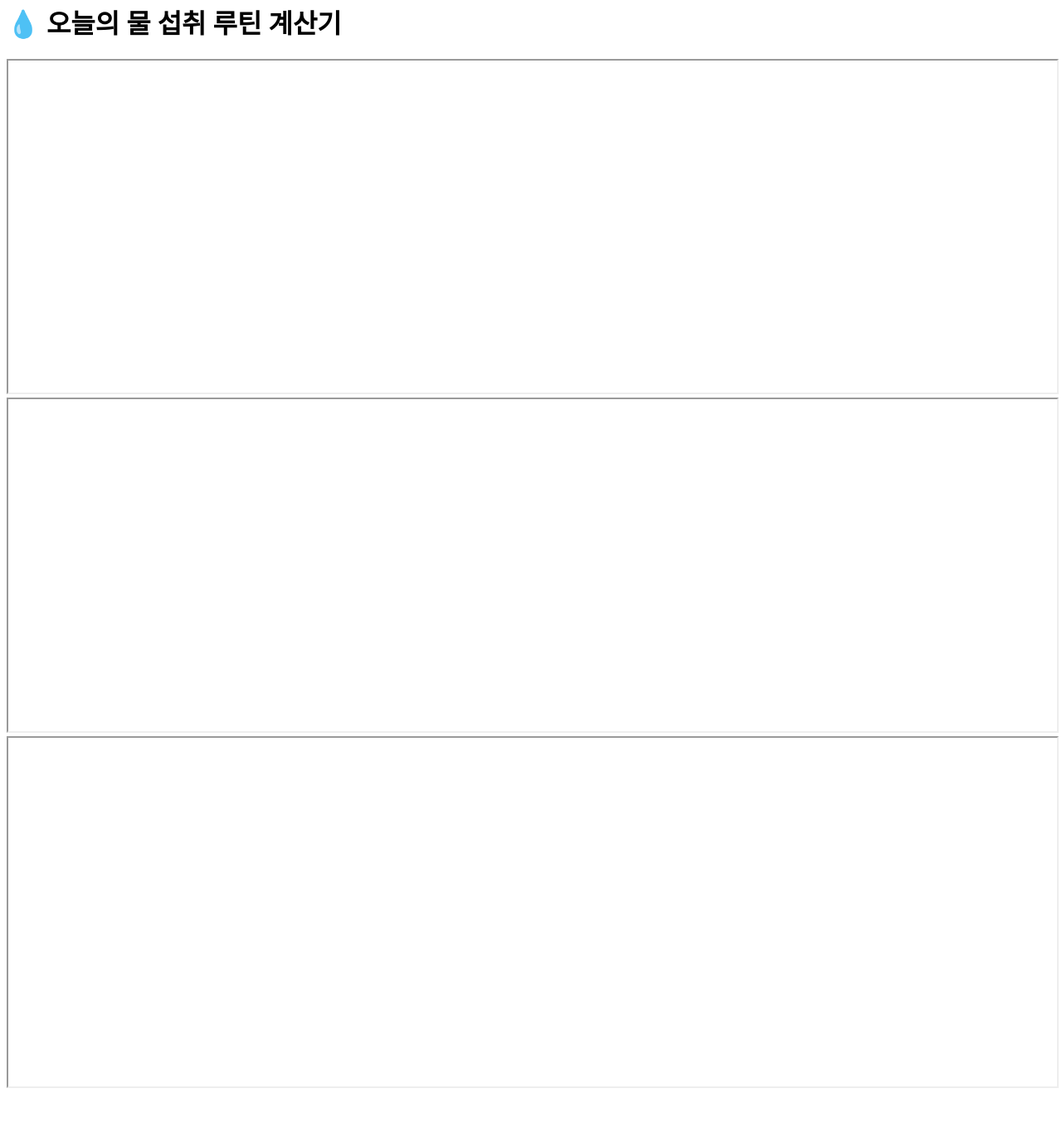
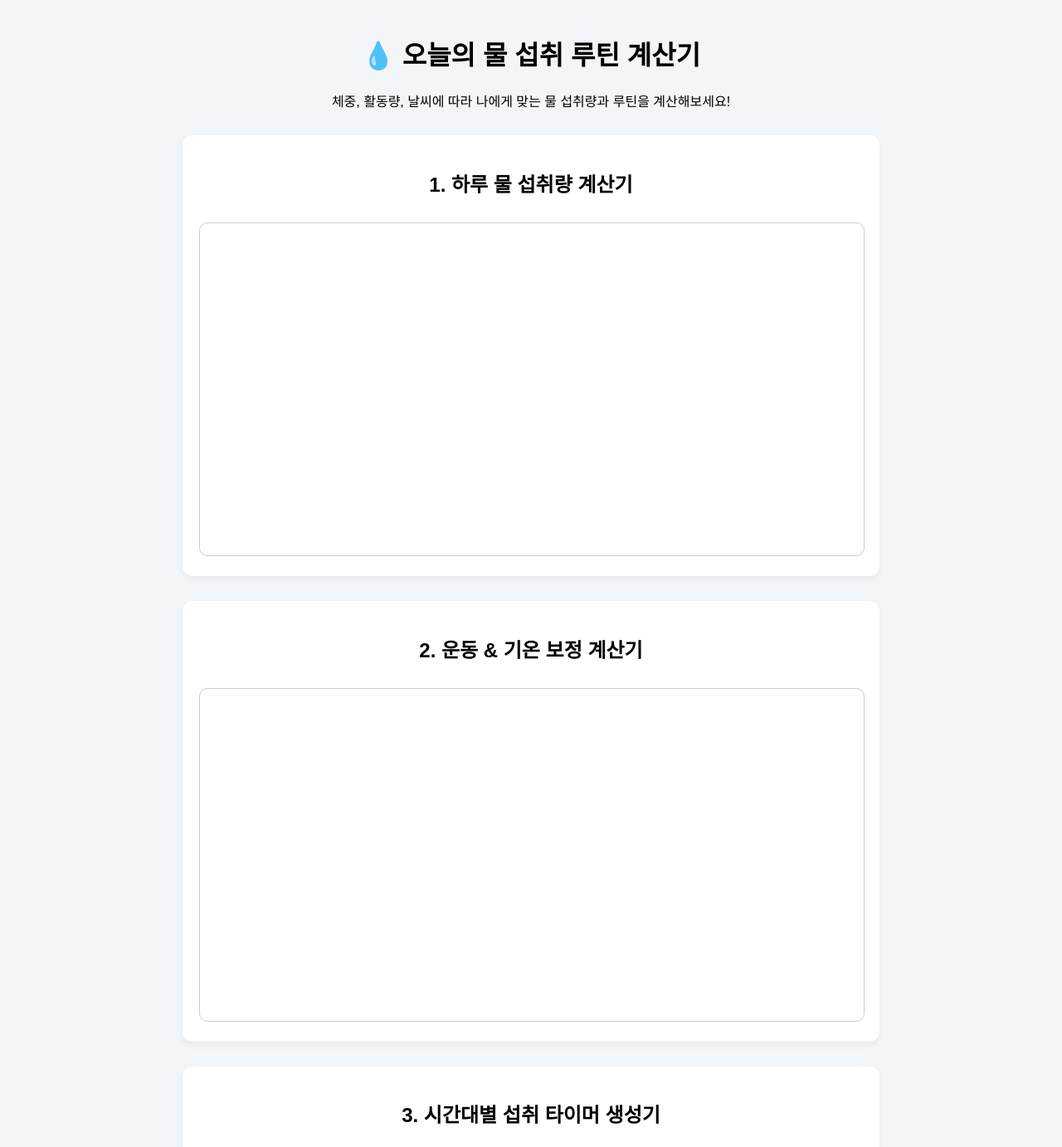
Before and after one commit to Blueknot-s/daily-water-app, a plain HTML site: page index.html in a window 1280 px wide. Shown: the part 18-1400 px from the top of the page at 83% size. Before the commit the page ends 1341 px from the top, so only its background shows below. Drawn offline with Linux system fonts and the light colour scheme.

Commit message:
Update index.html

```diff
--- a/index.html
+++ b/index.html
@@ -1,15 +1,46 @@
-
 <!DOCTYPE html>
 <html lang="ko">
 <head>
   <meta charset="UTF-8">
   <title>오늘의 물 섭취 루틴 계산기</title>
   <meta name="viewport" content="width=device-width, initial-scale=1.0">
+  <meta name="description" content="체중, 운동량, 기온에 따라 물 섭취량을 계산하고 시간대별 타이머까지 확인하는 건강 계산기 패키지">
+  <style>
+    body { font-family: 'Arial', sans-serif; background: #f2f6f8; padding: 30px; }
+    h1, h2 { text-align: center; }
+    .section {
+      background: #ffffff;
+      border-radius: 12px;
+      padding: 20px;
+      margin: 30px auto;
+      max-width: 800px;
+      box-shadow: 0 4px 10px rgba(0,0,0,0.05);
+    }
+    iframe {
+      width: 100%;
+      border: 1px solid #ccc;
+      border-radius: 10px;
+      margin-top: 10px;
+    }
+  </style>
 </head>
 <body>
   <h1>💧 오늘의 물 섭취 루틴 계산기</h1>
-  <iframe src="daily-water-basic.html" width="100%" height="400"></iframe>
-  <iframe src="daily-water-activity-weather.html" width="100%" height="400"></iframe>
-  <iframe src="daily-water-timer.html" width="100%" height="420"></iframe>
+  <p style="text-align:center;">체중, 활동량, 날씨에 따라 나에게 맞는 물 섭취량과 루틴을 계산해보세요!</p>
+
+  <div class="section">
+    <h2>1. 하루 물 섭취량 계산기</h2>
+    <iframe src="daily-water-basic.html" height="400"></iframe>
+  </div>
+
+  <div class="section">
+    <h2>2. 운동 & 기온 보정 계산기</h2>
+    <iframe src="daily-water-activity-weather.html" height="400"></iframe>
+  </div>
+
+  <div class="section">
+    <h2>3. 시간대별 섭취 타이머 생성기</h2>
+    <iframe src="daily-water-timer.html" height="420"></iframe>
+  </div>
 </body>
 </html>
```
